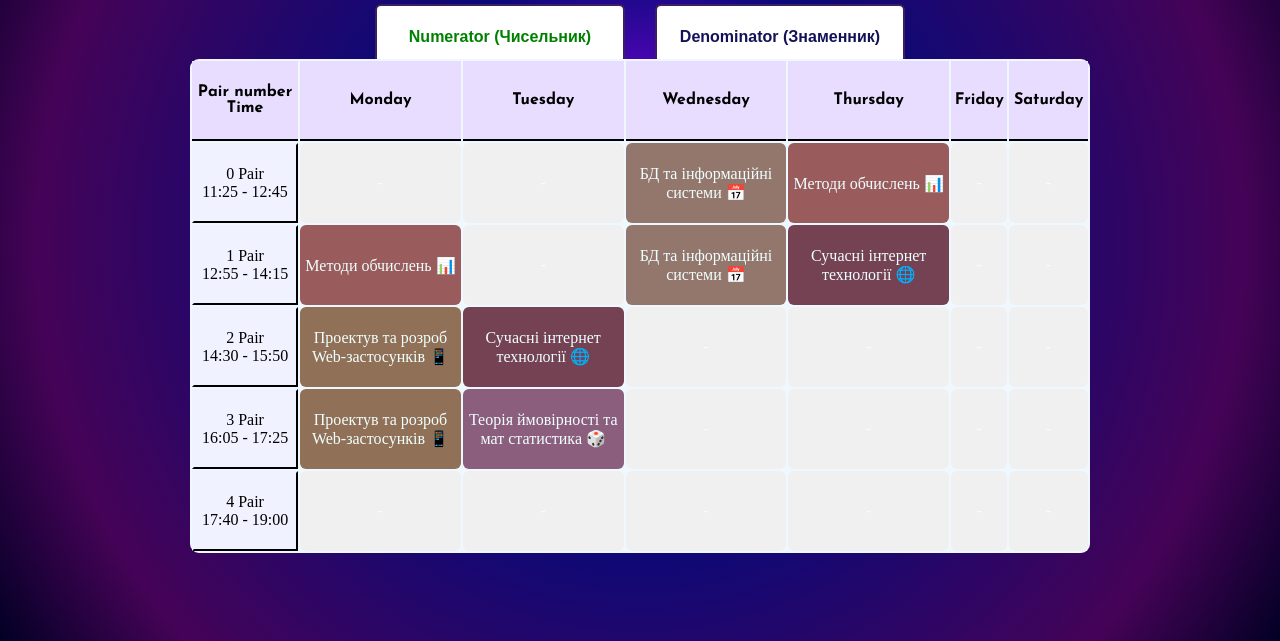
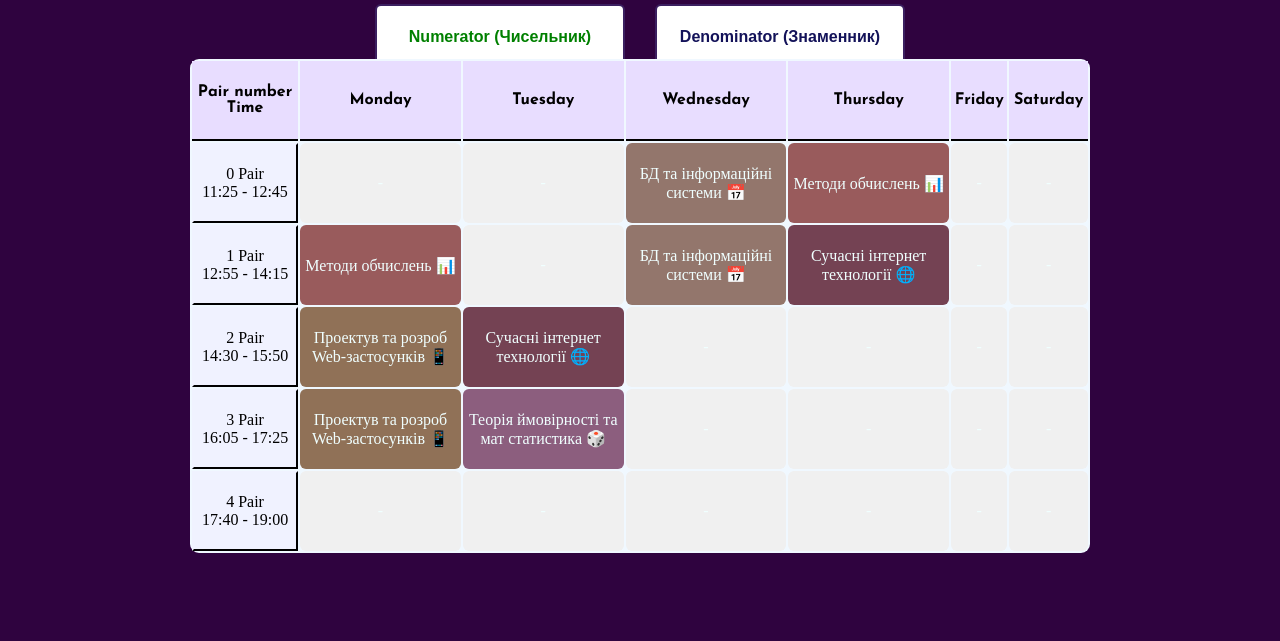
Before and after one commit to kateryna-paz/ScheduleSite, a plain HTML site: page index.html in a window 1280 px wide. Shown: the part 159-800 px from the top of the page. Drawn offline with Linux system fonts and the light colour scheme; a web font is replaced by a local one.

Commit message:
change background

```diff
--- a/style.css
+++ b/style.css
@@ -6,8 +6,8 @@ body {
 
 
 .header {
-    background: rgb(4, 129, 154);
-    background: radial-gradient(circle, rgba(4, 129, 154, 1) 1%, rgba(79, 5, 183, 1) 22%, rgba(9, 9, 121, 1) 37%, rgba(69, 3, 87, 1) 80%, rgba(2, 0, 36, 1) 100%);
+    background-color: rgb(47, 3, 63);
+
     height: 100vh;
     background-repeat: no-repeat;
     background-size: cover;
```
